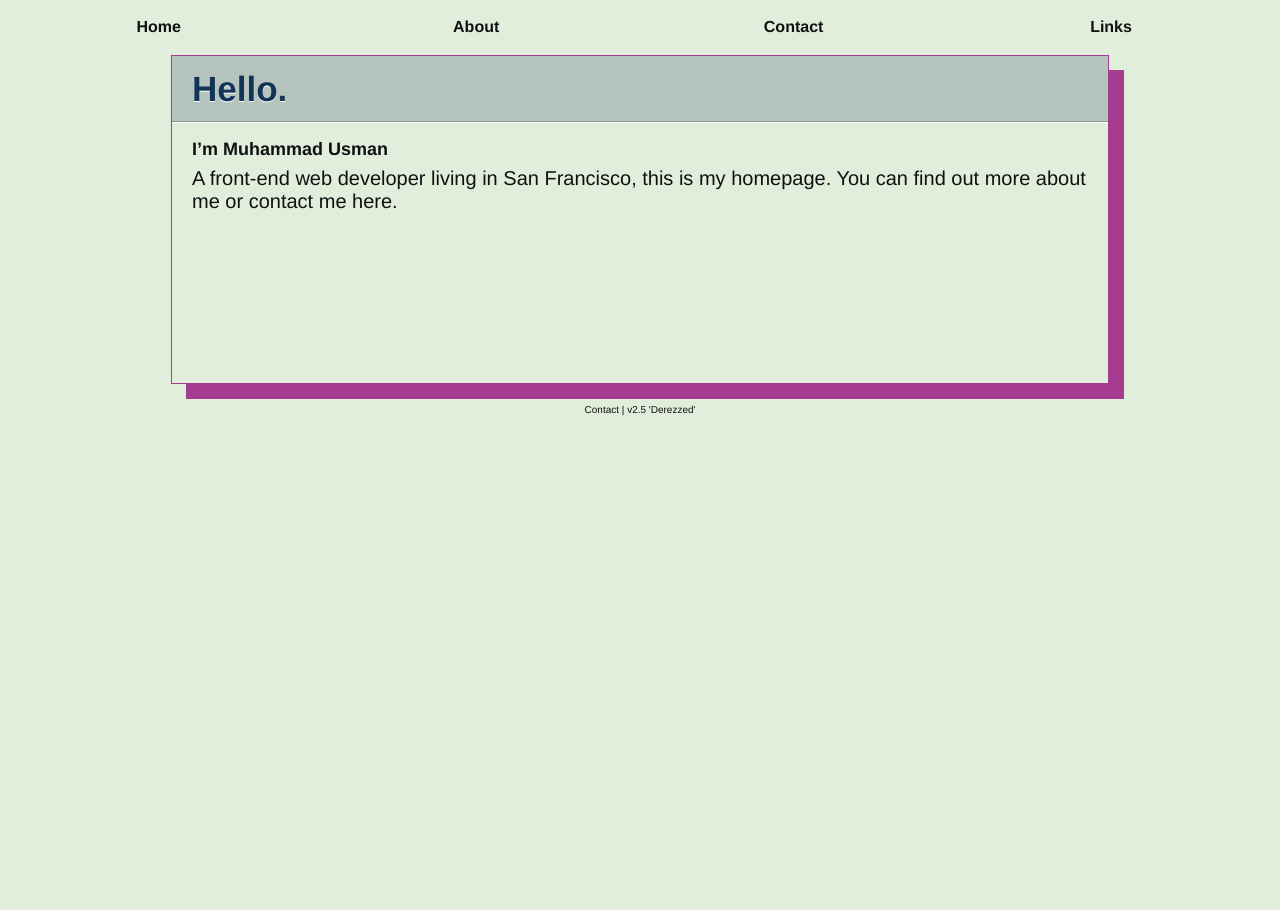
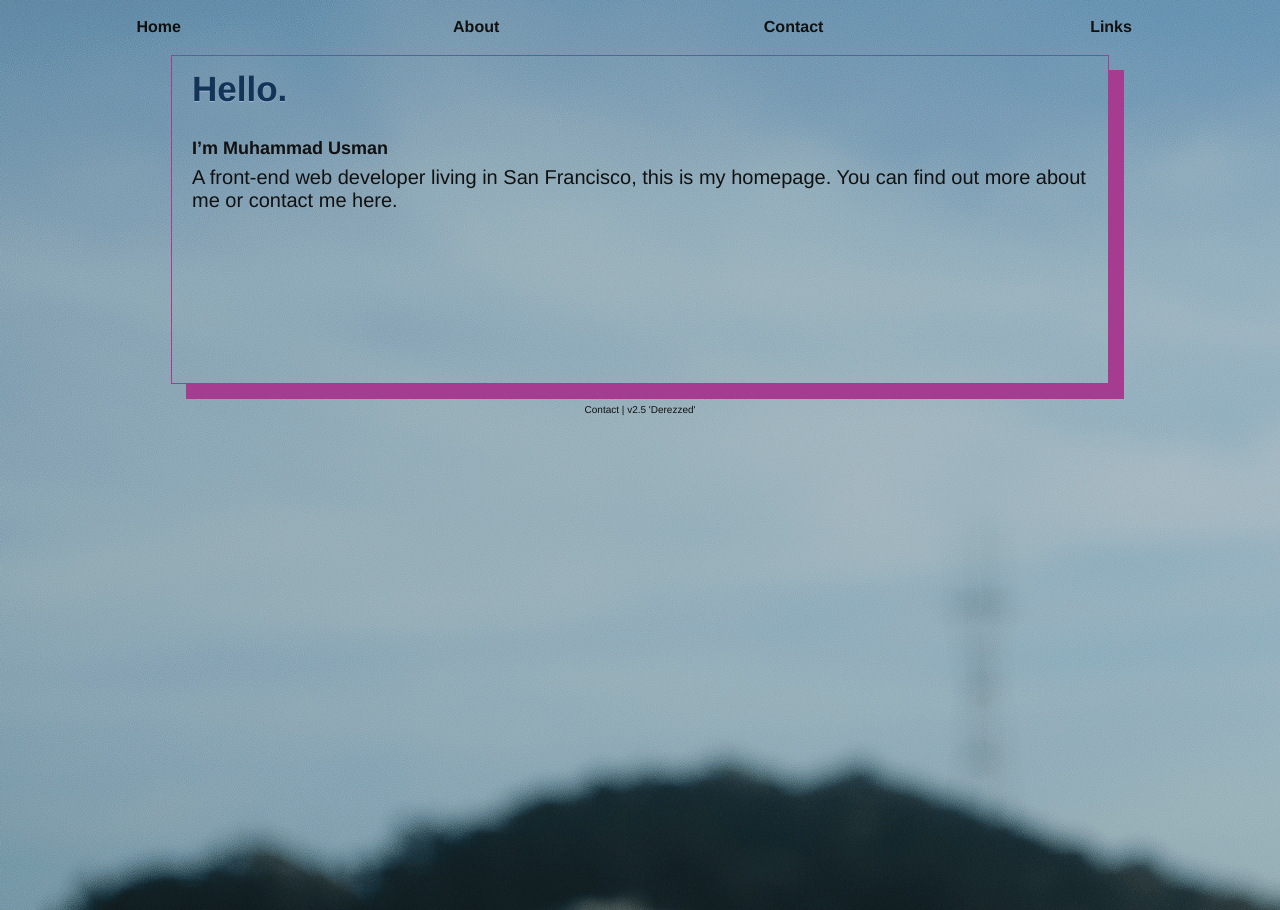
Before and after one commit to usmanity/usmanity.github.com, a Jekyll site: the page built from index.markdown, in a window 1280 px wide. Built offline with Jekyll 4.4.1, drawn with Linux system fonts in a browser that asks for light colours.

Commit message:
added twin.png

```diff
--- a/css/style.css
+++ b/css/style.css
@@ -5,6 +5,8 @@ body {
   background-color: rgba(213, 232, 206, 0.7);
   background-size: 40%;
   color: #111;
+  background-image: url('/images/twin.png');
+  background-size: auto;
 }
 .clear, footer, nav ul, div[main], #links, #links a { /* clear all these*/
   clear: both;
@@ -53,11 +55,8 @@ h1 {
   margin: -20px;
   margin-bottom: 10px;
   padding: 10px 20px;
-  background-color: #B5C5BD;
   color: #123456;
-  text-shadow: 0 1px 0 white;
-  box-shadow: 0 1px 0 white;
-  border-bottom: 1px solid #909090;
+  text-shadow: 0 1px 0 rgba(200, 200, 255, 0.5);
   width: 100%;
 }
 h2 {
```
Also changed, not shown: images/twin.png (added), 6 other files.
